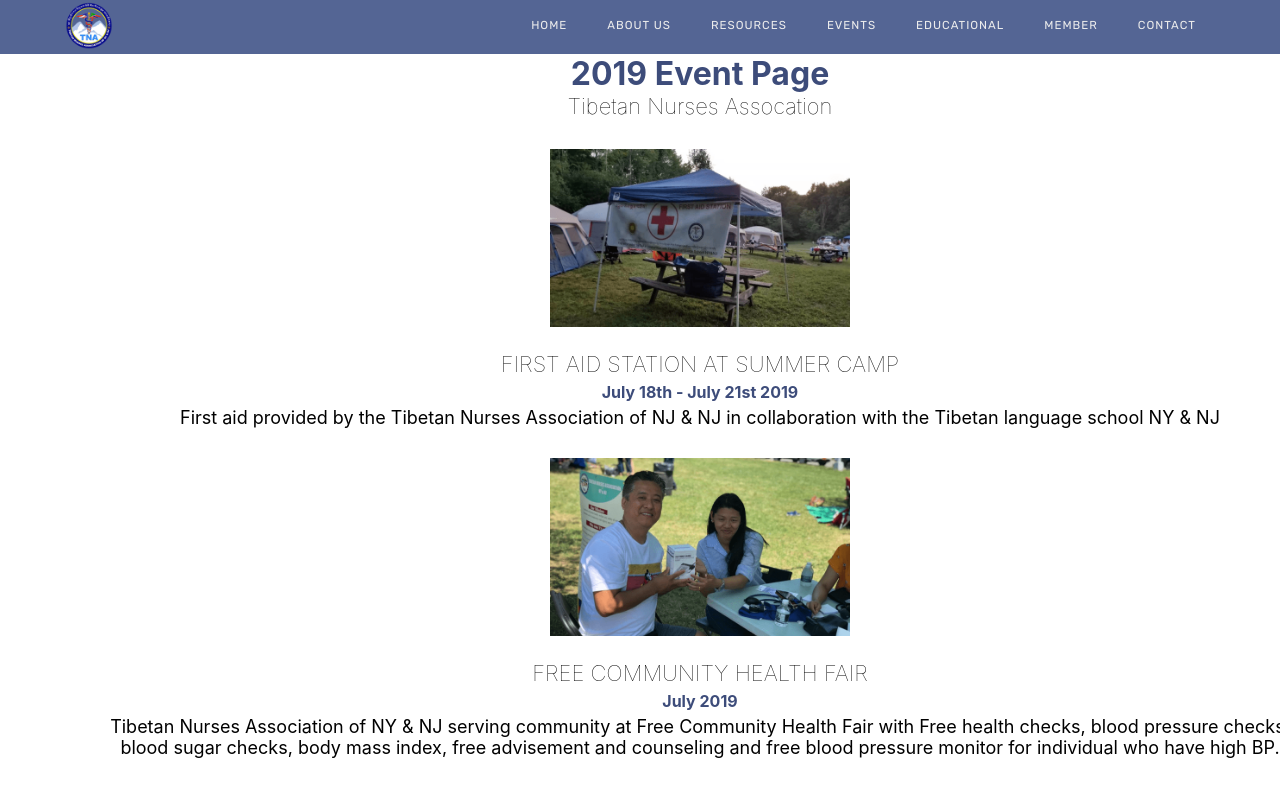
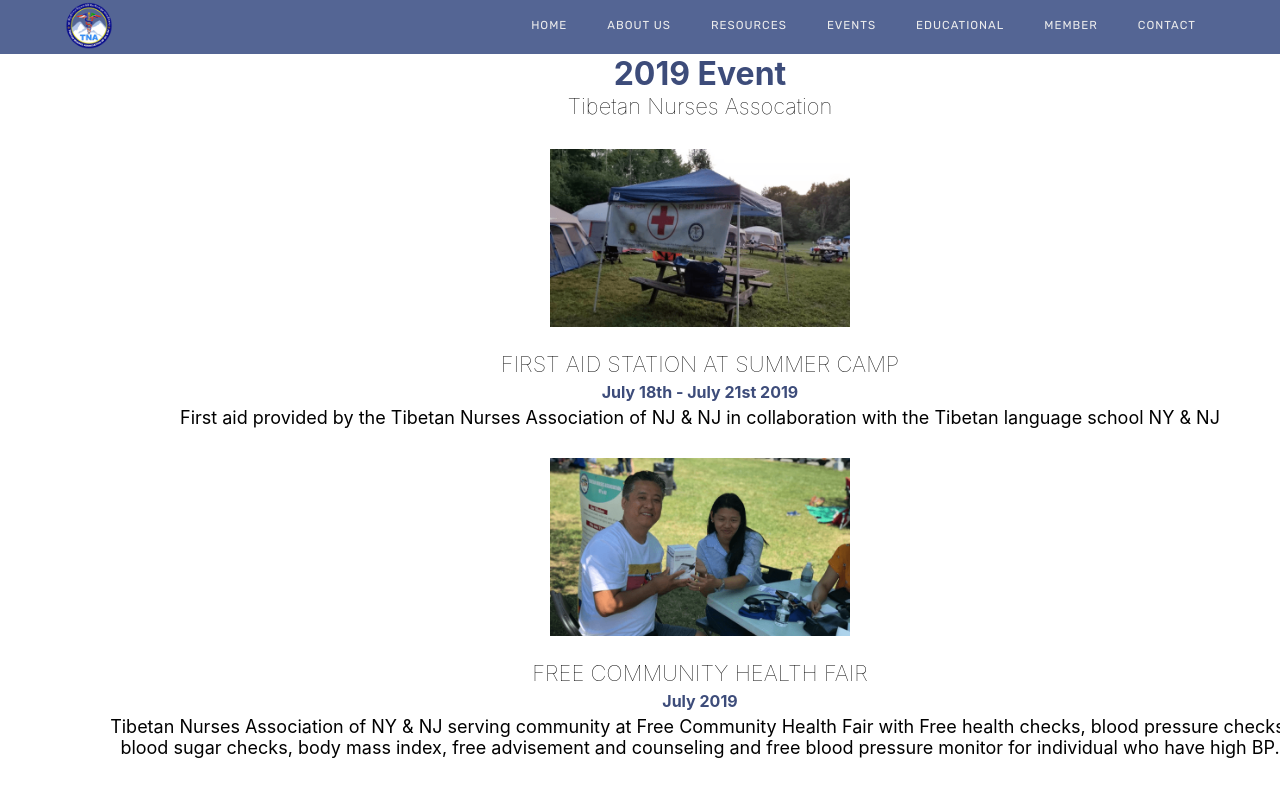
Before and after one commit to TenNga/Tibetan-Nurses-Association, a React (Create React App) app: page /events in a window 1280 px wide. Shown: the top 786 px of the page. Built offline with nearby package versions, Linux system fonts and the light colour scheme.

Commit message:
Event page styling

```diff
--- a/src/Components/WelcomeNote.js
+++ b/src/Components/WelcomeNote.js
@@ -4,13 +4,15 @@
 import { Link } from 'react-router-dom';
 
 const WelcomeNote = (props) => {
+
     return(
         <div className="welcome-container">
             <div className="sub-container">
                 <div className="text-container">
                     <p className="welcome-header">{props.data.header}</p>
                     <p className="welcome-para">{props.data.para}</p>
-                    <Link to={"/about"}> <button>Learn More</button> </Link>
+                    {props.source === "about"? <a href="TNA_december_10th.docx" download><button>TNA BY LAWS</button></a> : <Link to={"/about"}> <button>Learn More</button> </Link>    }
+                    {/* <Link to={"/about"}> <button>Learn More</button> </Link>     */}
                 </div>
                 {props.source === "about"? null : <img src="home_aboutTNA.jpg" /> }
 
--- a/src/Container/EventContainer.js
+++ b/src/Container/EventContainer.js
@@ -15,7 +15,7 @@
 
     return(
         <div className="event-section-container">
-            <h1>{eventYear} Event Page</h1>
+            <h1>{eventYear} Event</h1>
             <h4>Tibetan Nurses Assocation</h4>
             <div className="all-event-container">
                {renderEvent()}
```
Also changed, not shown: 2 other files (tests, documents, lock files or other folders).
